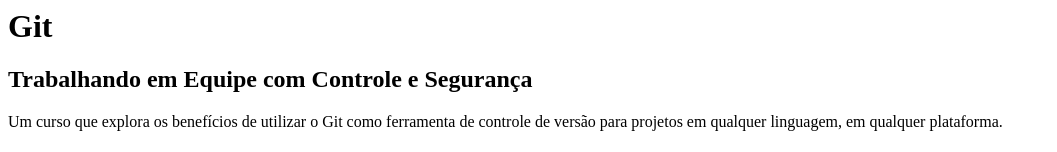
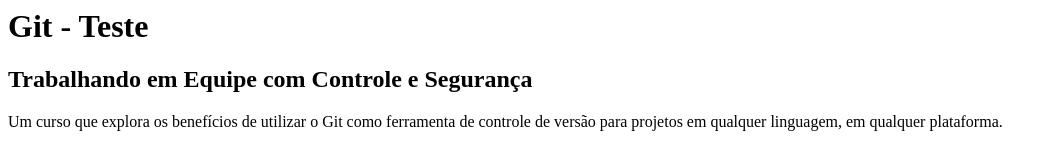
Before and after one commit to jguedes-treba/curso-git, a plain HTML site: page index.html in a window 1280 px wide. Shown: the top 152 px of the page, without its empty margins (0-1057 px from the left). Drawn offline with Linux system fonts and the light colour scheme.

Commit message:
inclusão de teste no H1

```diff
--- a/index.html
+++ b/index.html
@@ -2,7 +2,7 @@
     <head>
     </head>
     <body>
-        <h1>Git</h1>
+        <h1>Git - Teste</h1>
         <h2>Trabalhando em Equipe com Controle e Segurança</h2>
 
         <p>Um curso que explora os benefícios de utilizar o Git como ferramenta de controle de versão para projetos em qualquer linguagem, em qualquer plataforma.</p>
```
